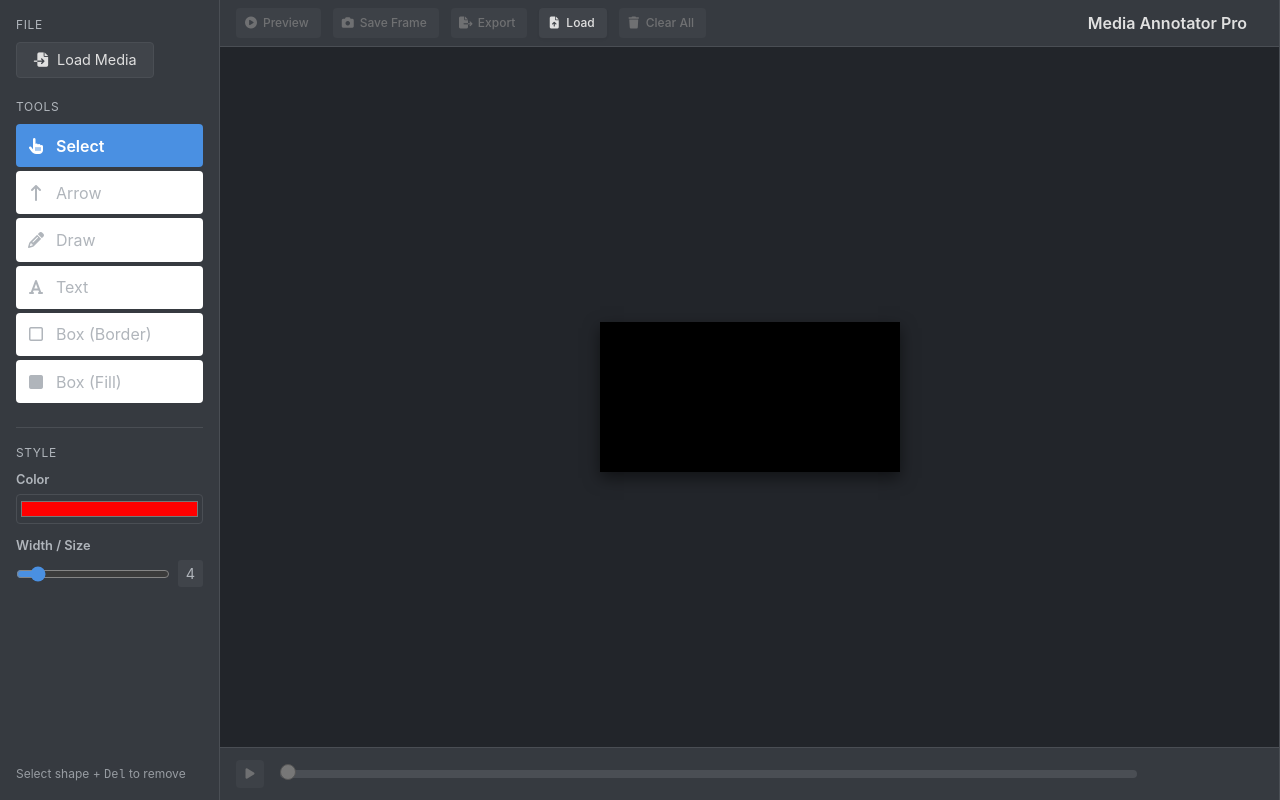
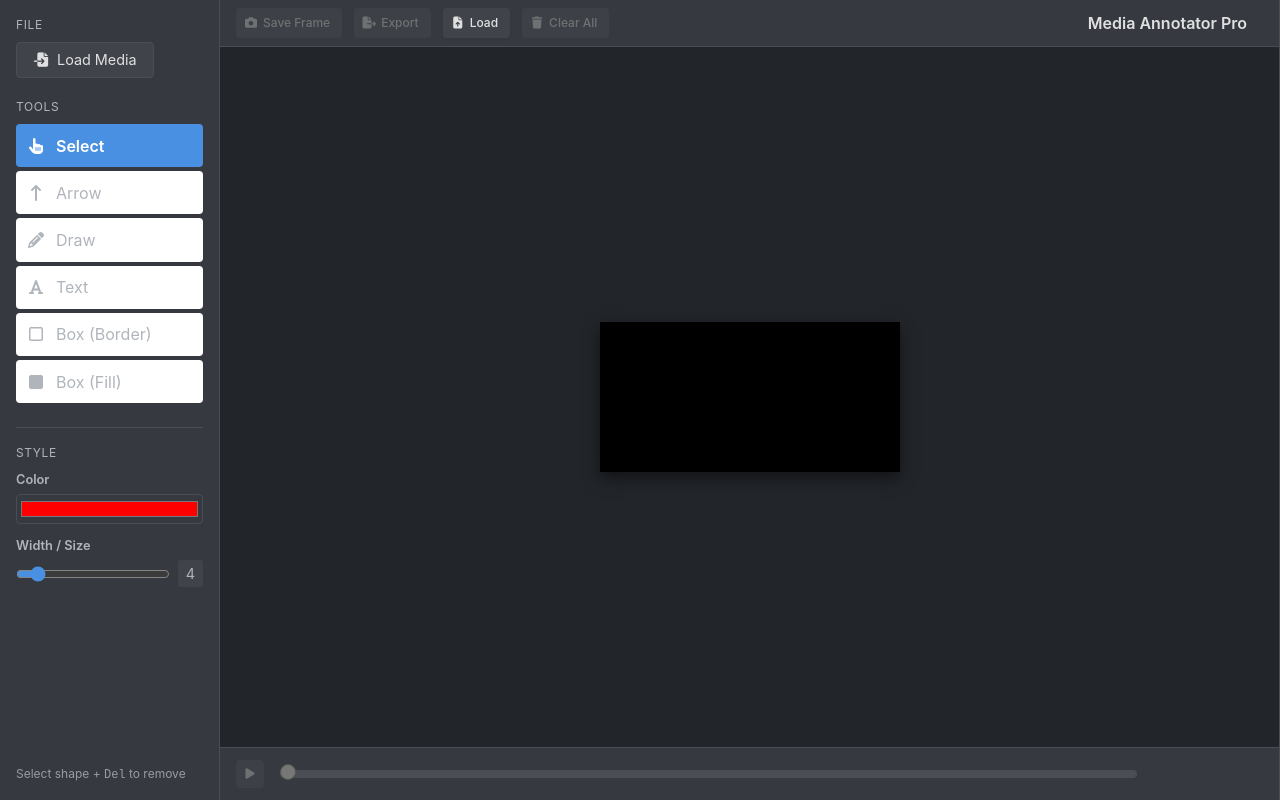
Before and after one commit to iamajraj/media-annotator, a plain HTML site: page index.html in a window 1280 px wide. Drawn offline with nearby package versions, Linux system fonts and the light colour scheme.

Commit message:
update: preview button removed

```diff
--- a/index.html
+++ b/index.html
@@ -96,10 +96,10 @@
                 <!-- Top Bar -->
                 <nav class="top-bar" role="navigation">
                     <div class="action-buttons buttons are-small mb-0">
-                        <button id="btn-preview" class="button is-link" title="Preview Media with Annotations" disabled>
+                        <!-- <button id="btn-preview" class="button is-link" title="Preview Media with Annotations" disabled>
                             <span class="icon"><i class="fas fa-play-circle"></i></span>
                             <span>Preview</span>
-                        </button>
+                        </button> -->
                         <button id="btn-save-snapshot" class="button" title="Save Video Snapshot (PNG)" disabled>
                             <span class="icon"><i class="fas fa-camera"></i></span>
                             <span>Save Frame</span>
--- a/script.js
+++ b/script.js
@@ -33,7 +33,7 @@ class MediaAnnotator {
             "rect-border": document.getElementById("tool-rect-border"),
             "rect-fill": document.getElementById("tool-rect-fill"),
         };
-        this.btnPreview = document.getElementById("btn-preview");
+        // this.btnPreview = document.getElementById("btn-preview");
         this.btnSaveSnapshot = document.getElementById("btn-save-snapshot");
         this.btnSaveImage = document.getElementById("btn-save-image");
         this.btnExportJson = document.getElementById("btn-export-json");
@@ -112,7 +112,7 @@ class MediaAnnotator {
         });
         this.colorPicker.addEventListener("input", this._updateColor.bind(this));
         this.lineWidthSlider.addEventListener("input", this._updateLineWidth.bind(this));
-        this.btnPreview.addEventListener("click", this.preview.bind(this));
+        // this.btnPreview.addEventListener("click", this.preview.bind(this));
         this.btnSaveSnapshot.addEventListener("click", this.saveSnapshot.bind(this));
         this.btnSaveImage.addEventListener("click", this.saveImage.bind(this));
         this.btnExportJson.addEventListener("click", this._handleExportClick.bind(this));
@@ -380,7 +380,7 @@ class MediaAnnotator {
             this.progressBar.style.setProperty("--progress", "0%");
             this._updatePlayButtonIcon(true);
         }
-        this.btnPreview.disabled = !mediaReady || !isVideo;
+        // this.btnPreview.disabled = !mediaReady || !isVideo;
         this.btnSaveSnapshot.disabled = !mediaReady || !isVideo;
         this.btnSaveImage.disabled = !mediaReady || !isImage;
         this.btnSaveImage.classList.toggle("is-hidden", !isImage);
```
